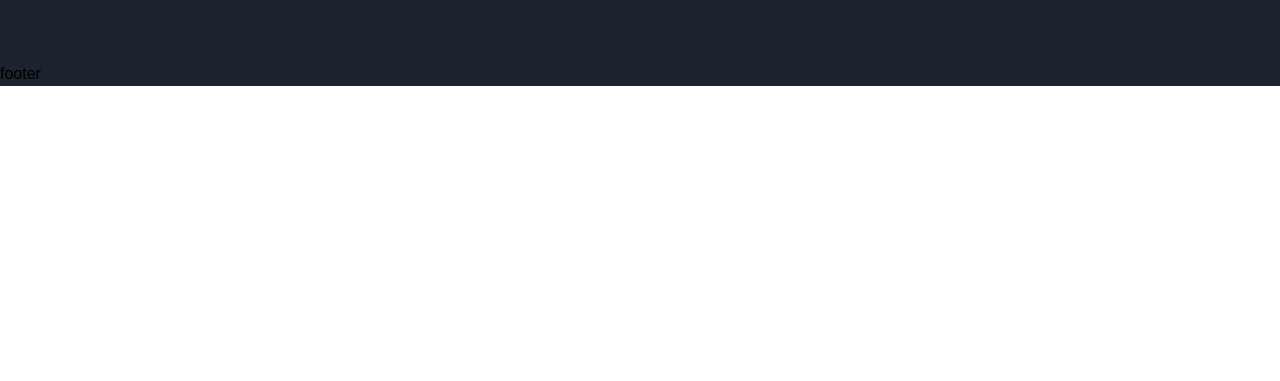
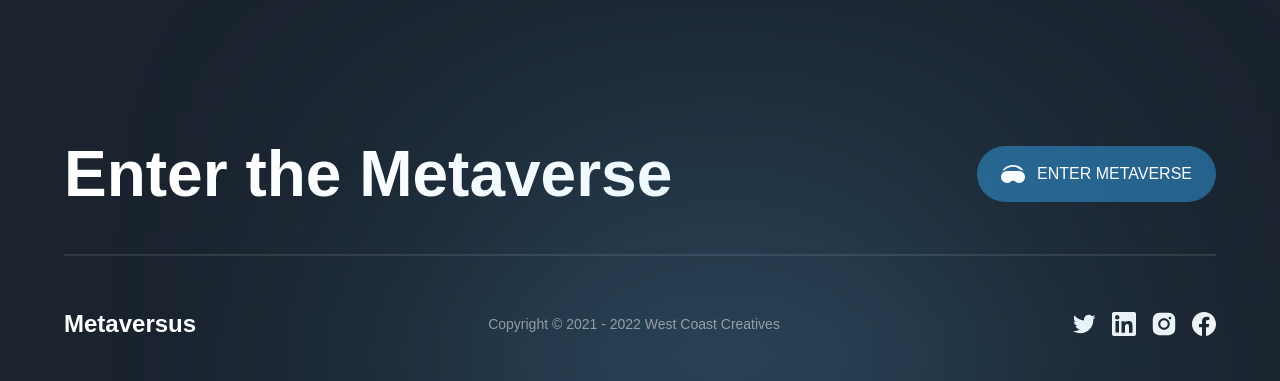
Before and after one commit to mattoattacko/Metaverse_Landing, a Next.js app: page / in a window 1280 px wide. Shown: the part 7350-7731 px from the top of the page. Before the commit the page ends 7436 px from the top, so only its background shows below. Built offline with nearby package versions, Linux system fonts and the light colour scheme; a web font is replaced by a local one.

Commit message:
completed footer. still need to fix styling on World page so that there is the downward polygon on each people pic

```diff
--- a/components/Footer.jsx
+++ b/components/Footer.jsx
@@ -1,9 +1,79 @@
 'use client';
 
+import { motion } from 'framer-motion';
+import { socials } from '../constants';
+import { footerVariants } from '../utils/motion';
+
+import styles from '../styles';
+
 const Footer = () => (
-  <footer>
-    footer
-  </footer>
+  <motion.footer
+    variants={footerVariants}
+    initial="hidden"
+    whileInView="show"
+    className={`${styles.paddings} py-8 relative`}
+  >
+    {/* The background gradient */}
+    <div
+      className="footer-gradient"
+    />
+
+    {/* Wrapper for Footer */}
+    <div className={`${styles.innerWidth} mx-auto flex flex-col gap-8`}>
+
+      {/* div for call to action button */}
+      <div className="flex flex-wrap items-center justify-between gap-5">
+        <h4 className="font-bold md:text-[64px] text-[44px] text-white">
+          Enter the Metaverse
+        </h4>
+
+        <button
+          type="button"
+          className="flex items-center h-fit py-4 px-6 bg-[#25618b] rounded-[32px] gap-[12px]"
+        >
+          <img
+            src="/headset.svg"
+            alt="headset"
+            className="w-[24px] h-[24px] object-contain"
+          />
+
+          <span className="font-normal text-[16px] text-white uppercase">
+            Enter Metaverse
+          </span>
+        </button>
+      </div>
+
+      {/* The line and below */}
+      <div className="flex flex-col">
+        <div className="mb-[50px] h-[2px] bg-white opacity-10" />
+
+        {/* Footer */}
+        <div className="flex items-center justify-between flex-wrap gap-4">
+          <h4 className="font-extrabold text-[24px] text-white">
+            Metaversus
+          </h4>
+
+          <p className="font-normal text-[14px] text-white opacity-50">
+            Copyright © 2021 - 2022 West Coast Creatives
+          </p>
+
+          {/* Socials */}
+          {/*  Loop over social icons by getting each individual social and return an image for each one */}
+          <div className="flex gap-4">
+            {socials.map((social) => (
+              <img
+                key={social.name}
+                alt={social.name}
+                src={social.url}
+                // href={social.href}
+                className="w-[24px] h-[24px] object-contain cursor-pointer"
+              />
+            ))}
+          </div>
+        </div>
+      </div>
+    </div>
+  </motion.footer>
 );
 
 export default Footer;
--- a/constants/index.js
+++ b/constants/index.js
@@ -72,6 +72,7 @@
   {
     name: 'twitter',
     url: '/twitter.svg',
+    // href: 'https://twitter.com/',
   },
   {
     name: 'linkedin',
--- a/sections/World.jsx
+++ b/sections/World.jsx
@@ -30,17 +30,17 @@
         />
 
         {/* The little images of people */}
-        <div className="absolute bottom-20 right-20 w-[70px] h-[70px] p-[6px] rounded-full bg-[#5d6680] z-1">
+        <div className="absolute bottom-20 right-20 w-[70px] h-[70px] p-[6px] rounded-full bg-[#5d6680]">
           <img
             src="/people-01.png"
             alt="People"
-            className="w-full h-full "
+            className="w-full h-full"
           />
-          <img
+          {/* <img
             src="/Union.png"
             alt="Union"
             className="absolute bottom-21 right-19 w-[100%] h-[100%] p=[6px] z-0"
-          />
+          /> */}
 
         </div>
 
```
